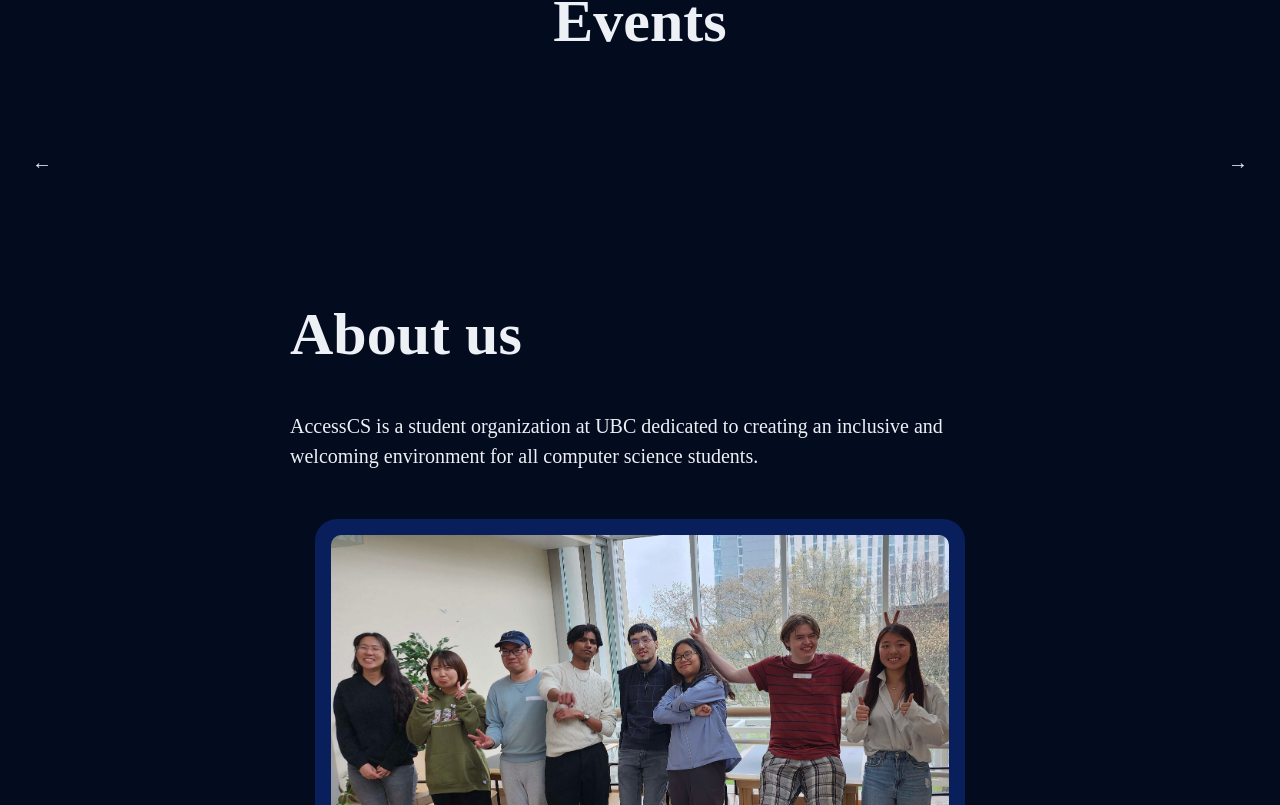
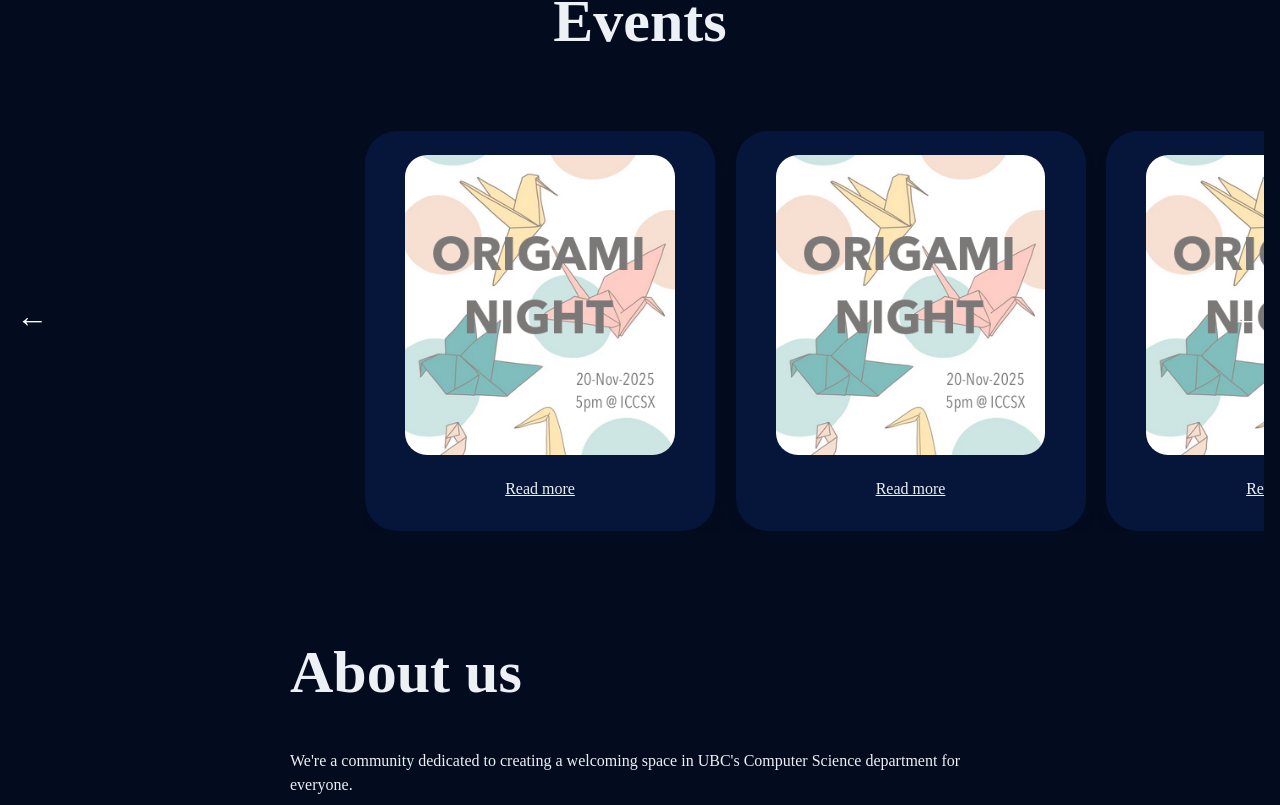
Before and after one commit to ubcaccs/ubcaccs, a Vue app in the folder web/: page / in a window 1280 px wide. Shown: the part 955-1760 px from the top of the page. Built offline with nearby package versions, Linux system fonts and the light colour scheme; the HTML template or start-up script is replaced by a standard one.

Commit message:
updated text, testing event carousel, and fixed arrows in carousel

```diff
--- a/web/src/components/Carousel.vue
+++ b/web/src/components/Carousel.vue
@@ -88,4 +88,30 @@ export default {
   flex-wrap: nowrap !important;
   gap: 0.5px;
 }
+
+.glide {
+  position: relative; /* establish a positioning context */
+}
+
+.glide__arrows {
+  position: absolute;
+  top: 40%; /* move arrows up — adjust as needed (e.g., 30%, 50%) */
+  left: 0;
+  width: 100%;
+  display: flex;
+  justify-content: space-between;
+  padding: 0 1rem;
+  pointer-events: none; /* lets clicks pass through except on buttons */
+}
+
+.glide__arrows button {
+  pointer-events: auto; /* buttons still clickable */
+  background: none;
+  border: none;
+  font-size: 2rem;
+  color: white;
+  cursor: pointer;
+}
+
+
 </style>
--- a/web/src/data/staticData.js
+++ b/web/src/data/staticData.js
@@ -10,23 +10,26 @@ export const staticData = {
   home: {
     title: "Welcome to AccessCS",
     subtext: "Join us for exciting events and connect with the computer science community!",
-    surveyUrl: "https://example.com/survey" // Replace with your actual survey URL
+    surveyUrl: "mailto:ubcaccs@gmail.com" // Replace with your actual survey URL
   },
 
   // About page data
   about: {
     title: "About Us",
-    subtext: "<p>AccessCS is a student organization at UBC dedicated to creating an inclusive and welcoming environment for all computer science students.</p>",
+    subtext: `<p class="mb-4">We're a community dedicated to creating a welcoming space in UBC's Computer Science department for everyone.</p>
+    <p class="mb-4">At AccessCS, we believe in two paths: fostering short-term social support and advocating for long-term departmental change. Our events and gatherings provide opportunities to connect, share experiences, and build lasting relationships. Together, we navigate academic challenges and celebrate victories, creating a supportive environment for all.</p>
+    <p class="mb-4">Backed by the Committee for Outreach, Diversity, and Equity (CODE), we're committed to driving meaningful change within the department. From Improving accessibility to amplifying representation, we stand for disability justice and transformative justice. We recognize the importance of learning, growth, and accountability within our community, fostering an environment where feedback and dialogue are valued.</p>
+    <p>Join us in championing inclusivity, challenging ableism, and embracing diversity. Together, we're shaping a more equitable future for all!</p>`,
     // subtext can contain HTML
   },
 
   // Contact page data
   contact: {
     title: "Contact Us",
-    instagramLink: "https://instagram.com/yourhandle", // Replace with your Instagram link
-    discordLink: "https://discord.gg/yourserver", // Replace with your Discord link
-    linkedin: "https://linkedin.com/company/yourcompany", // Replace with your LinkedIn link
-    email: "mailto:contact@example.com" // Replace with your email
+    instagramLink: "https://instagram.com/ubcaccs",
+    discordLink: "https://discord.gg/mEBW7MsF",
+    linkedin: "https://www.linkedin.com/company/ubcaccs",
+    email: "mailto:ubcaccs@gmail.com"
   },
 
   // Events data
@@ -43,5 +46,51 @@ export const staticData = {
     //   rsvpRequired: true, // true or false
     //   rsvpLink: "https://example.com/rsvp" // RSVP link (required if rsvpRequired is true)
     // }
+
+    {
+      title: "Test Event",
+      description: "Event description text",
+      eventImage: [{ url: "/images/events/origami.png" }],
+      date: "2025-11-20",
+      beginTime: "2025-11-20T17:00:00",
+      endTime: "2025-11-20T19:00:00",
+      rsvpRequired: true,
+      rsvpLink: "https://google.ca"
+    },
+
+    {
+      title: "Test Event",
+      description: "Event description text",
+      eventImage: [{ url: "/images/events/origami.png" }],
+      date: "2025-11-20",
+      beginTime: "2025-11-20T17:00:00",
+      endTime: "2025-11-20T19:00:00",
+      rsvpRequired: true,
+      rsvpLink: "https://google.ca"
+    },
+
+    {
+      title: "Test Event",
+      description: "Event description text",
+      eventImage: [{ url: "/images/events/origami.png" }],
+      date: "2025-11-20",
+      beginTime: "2025-11-20T17:00:00",
+      endTime: "2025-11-20T19:00:00",
+      rsvpRequired: true,
+      rsvpLink: "https://google.ca"
+    },
+
+    {
+      title: "Test Event",
+      description: "Event description text",
+      eventImage: [{ url: "/images/events/origami.png" }],
+      date: "2025-11-20",
+      beginTime: "2025-11-20T17:00:00",
+      endTime: "2025-11-20T19:00:00",
+      rsvpRequired: true,
+      rsvpLink: "https://google.ca"
+    },
   ]
+
+
 };
--- a/web/src/views/About.vue
+++ b/web/src/views/About.vue
@@ -8,7 +8,7 @@
       </h1>
       <p
         v-html="description"
-        class="text-off-white text-[20px] text-left font-mainFont mb-8"
+        class="text-off-white text-[12px] text-left font-mainFont mb-8"
       ></p>
     </div>
     <div class="w-full sm:w-auto py-4">
```
Also changed, not shown: web/public/images/events/origami.png (added).
